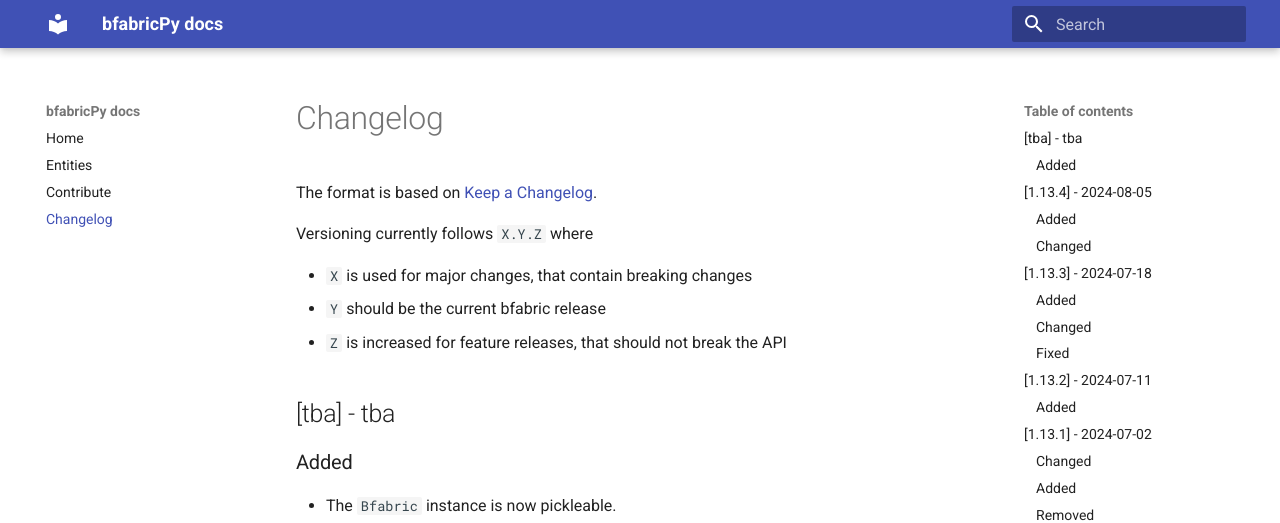
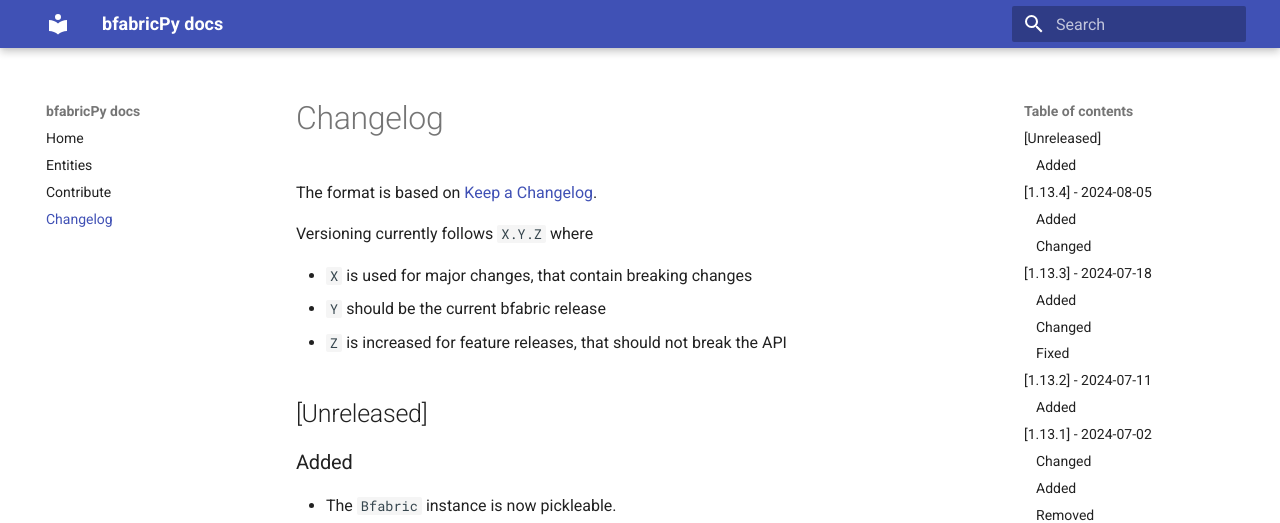
Before and after one commit to fgcz/bfabricPy, an MkDocs documentation site: the page built from docs/changelog.md, in a window 1280 px wide and 900 px high. Shown: the top 523 px of the window. Built offline with MkDocs 1.6.1 and Material for MkDocs 9.7.7, drawn with Linux system fonts in a browser that asks for light colours.

Commit message:
cosmetics

```diff
--- a/docs/changelog.md
+++ b/docs/changelog.md
@@ -8,7 +8,7 @@ Versioning currently follows `X.Y.Z` where
 - `Y` should be the current bfabric release
 - `Z` is increased for feature releases, that should not break the API
 
-## \[tba\] - tba
+## \[Unreleased\]
 
 ### Added
 
```
